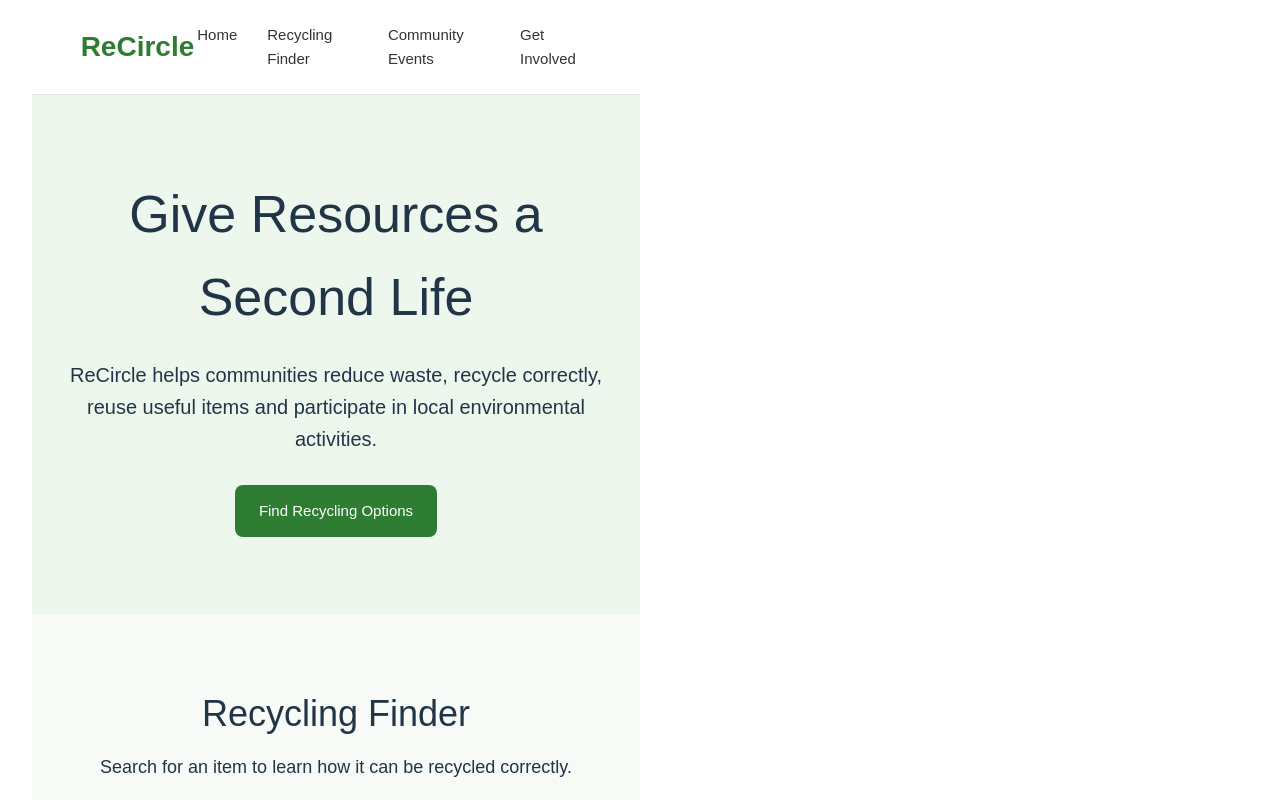
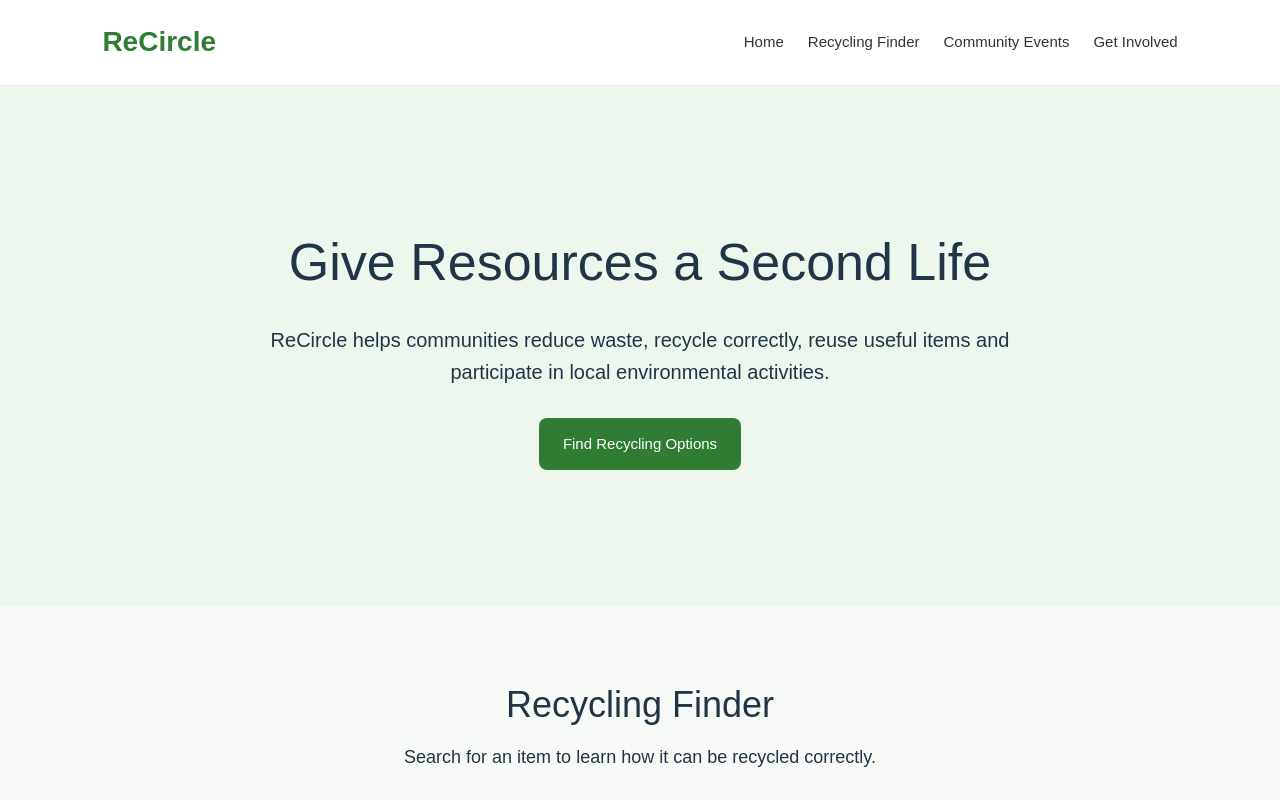
Before and after one commit to xiaohan918/Assignment, a Vue app: page / in a window 1280 px wide. Shown: the top 800 px of the page. Built offline with nearby package versions, Linux system fonts and the light colour scheme.

Commit message:
update page

```diff
--- a/src/assets/main.css
+++ b/src/assets/main.css
@@ -1,35 +1,20 @@
 @import './base.css';
 
-#app {
-  max-width: 1280px;
-  margin: 0 auto;
-  padding: 2rem;
-  font-weight: normal;
+* {
+  box-sizing: border-box;
 }
 
-a,
-.green {
-  text-decoration: none;
-  color: hsla(160, 100%, 37%, 1);
-  transition: 0.4s;
-  padding: 3px;
+html {
+  scroll-behavior: smooth;
 }
 
-@media (hover: hover) {
-  a:hover {
-    background-color: hsla(160, 100%, 37%, 0.2);
-  }
+body {
+  margin: 0;
+  min-width: 320px;
+  min-height: 100vh;
 }
 
-@media (min-width: 1024px) {
-  body {
-    display: flex;
-    place-items: center;
-  }
-
-  #app {
-    display: grid;
-    grid-template-columns: 1fr 1fr;
-    padding: 0 2rem;
-  }
+#app {
+  width: 100%;
+  min-height: 100vh;
 }
```
